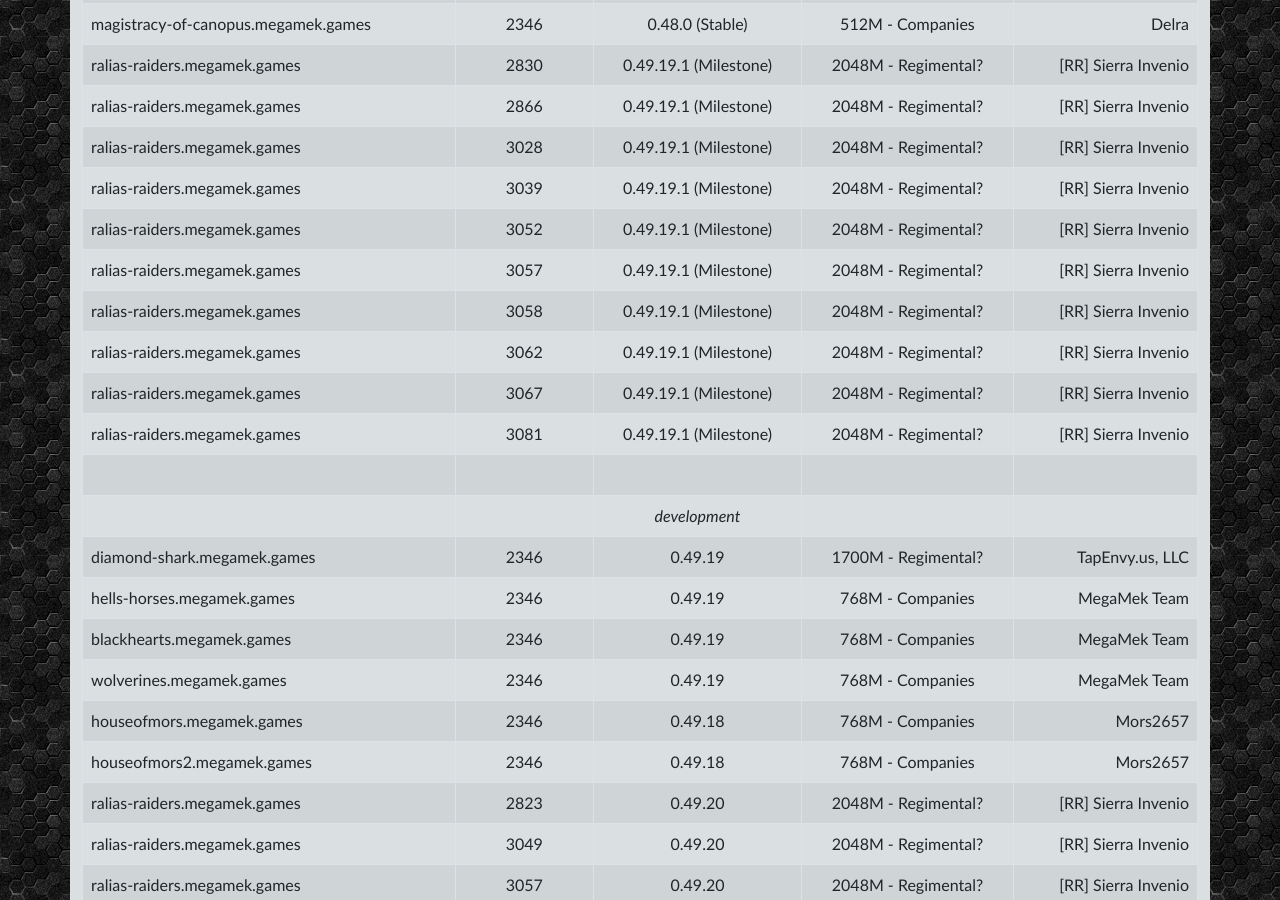
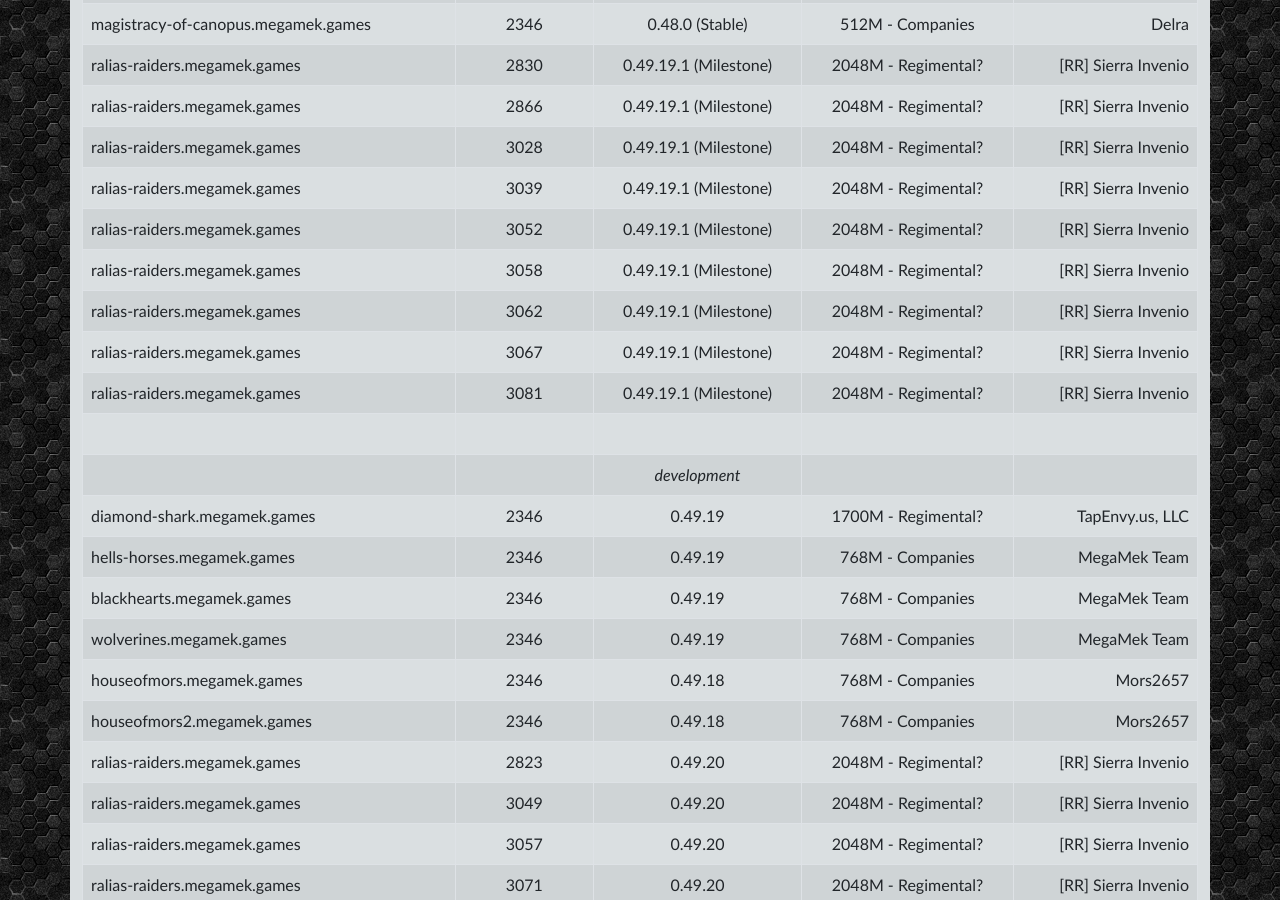
Before and after one commit to rjhancock/megamek-games, a Jekyll site: the page built from index.md, in a window 1280 px wide and 900 px high, scrolled down 829 px. Built offline with Jekyll 4.4.1, drawn with Linux system fonts in a browser that asks for light colours; nearby versions of some CDN libraries; our own code applies the rules of GitHub Pages for plain Markdown files.

Commit message:
Update index.md
Updated RR 2823 3049 3057 3071 and 3151 to 49.20
Moved back to development section.

```diff
--- a/index.md
+++ b/index.md
@@ -26,7 +26,6 @@
 |ralias-raiders.megamek.games        |3028|0.49.19.1 (Milestone)|2048M - Regimental? |[RR] Sierra Invenio|
 |ralias-raiders.megamek.games        |3039|0.49.19.1 (Milestone)|2048M - Regimental? |[RR] Sierra Invenio|
 |ralias-raiders.megamek.games        |3052|0.49.19.1 (Milestone)|2048M - Regimental? |[RR] Sierra Invenio|
-|ralias-raiders.megamek.games        |3057|0.49.19.1 (Milestone)|2048M - Regimental? |[RR] Sierra Invenio|
 |ralias-raiders.megamek.games        |3058|0.49.19.1 (Milestone)|2048M - Regimental? |[RR] Sierra Invenio|
 |ralias-raiders.megamek.games        |3062|0.49.19.1 (Milestone)|2048M - Regimental? |[RR] Sierra Invenio|
 |ralias-raiders.megamek.games        |3067|0.49.19.1 (Milestone)|2048M - Regimental? |[RR] Sierra Invenio|
```
